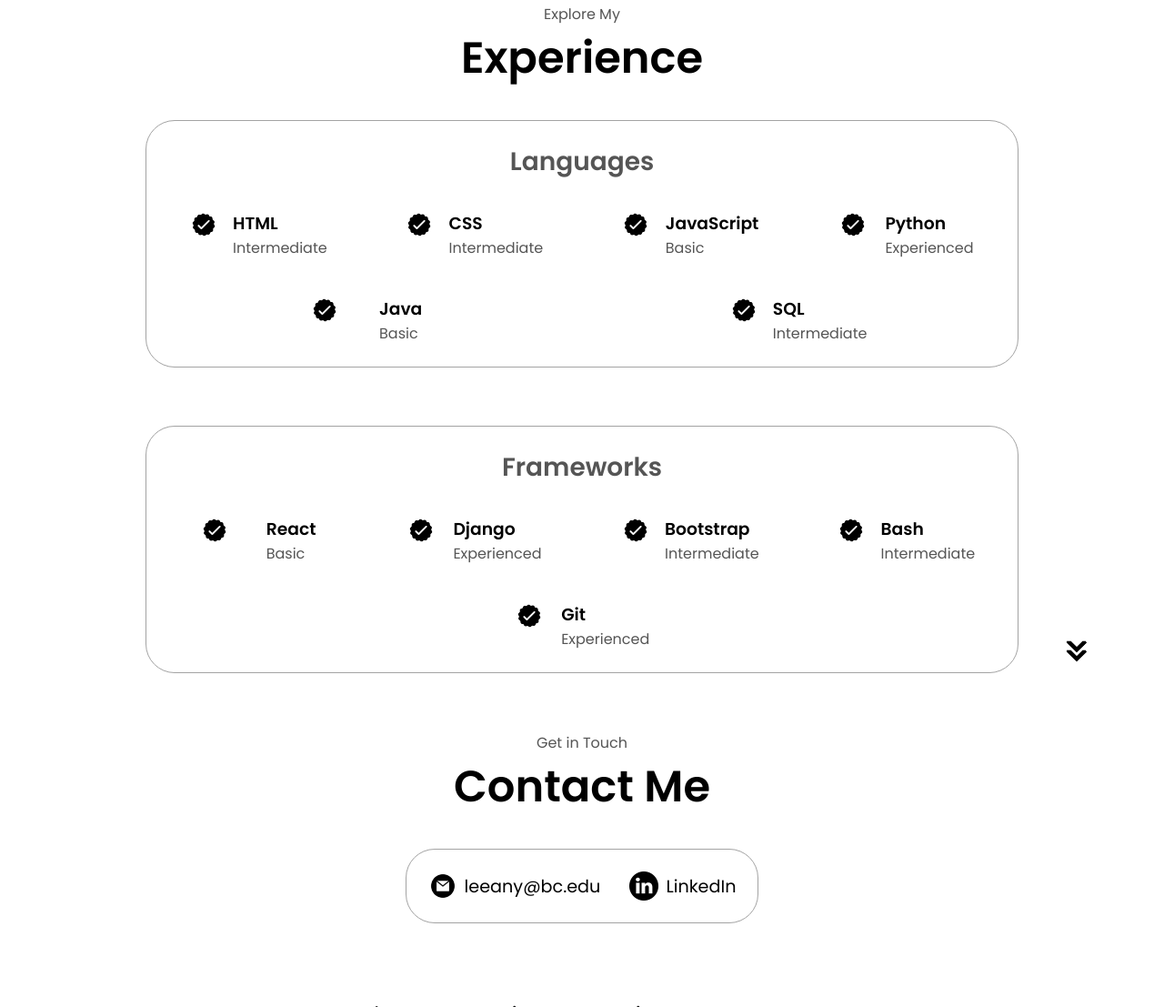
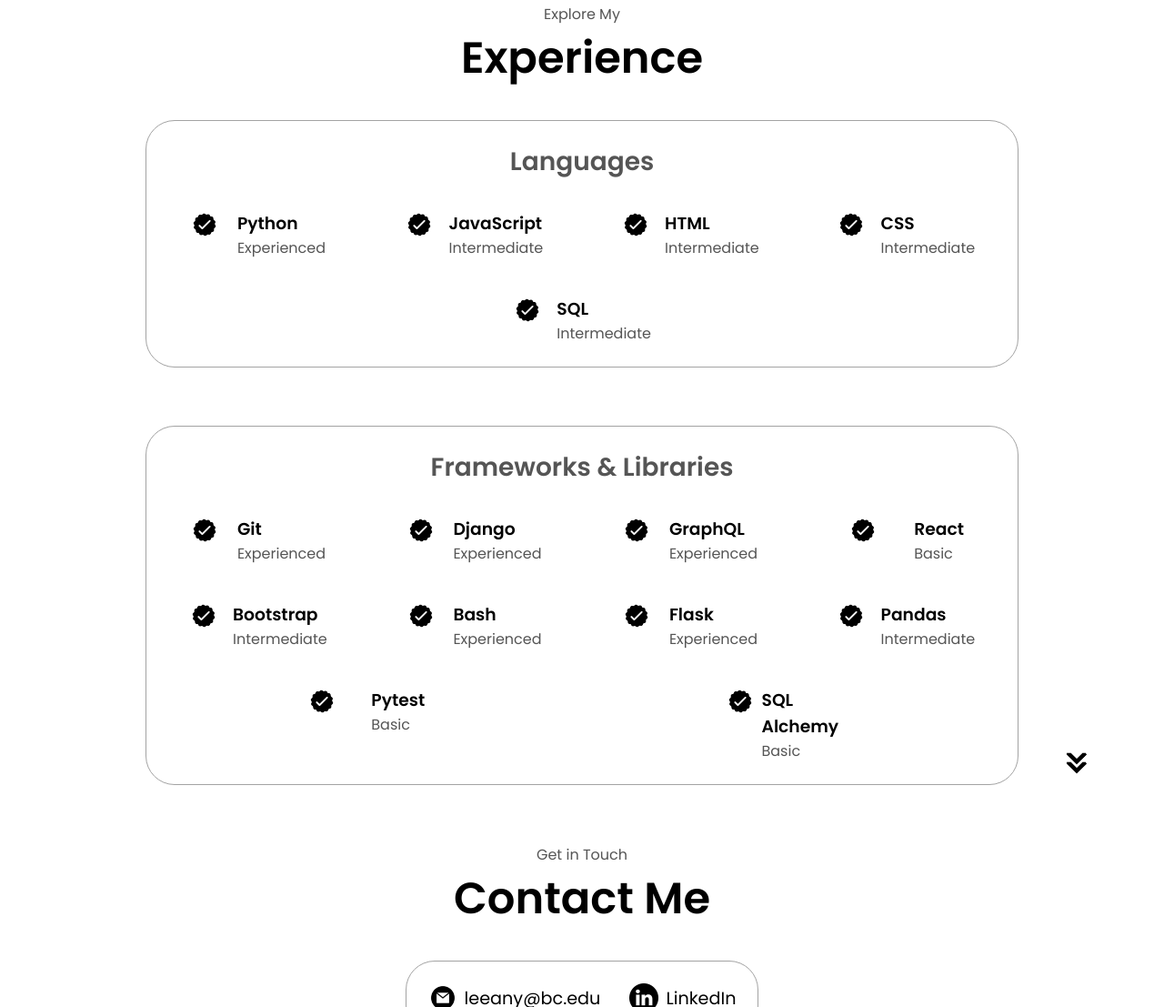
Before and after one commit to justinklee1253/Personal-Portfolio-Website, a plain HTML site: page index.html in a window 1280 px wide. Shown: the part 1693-2800 px from the top of the page at 91% size. Drawn offline with Linux system fonts and the light colour scheme.

Commit message:
Minor Tweaks and Updates

```diff
--- a/index.html
+++ b/index.html
@@ -17,7 +17,6 @@
                 <ul class="nav-links">
                     <li><a href="#about">About</a></li>
                     <li><a href="#experience">Experience</a></li>
-                    <li><a href="#projects">Projects</a></li>
                     <li><a href="#contact">Contact</a></li>
                 </ul>
             </div>
@@ -82,8 +81,12 @@
                         </div>
                     </div>
                     <div class="text-container">
-                        <p> Hello! My name is Justin Kyuhyung Lee, and I am a 3rd year student at Boston College pursuing a Bachelors of Arts in Computer Science. Among other things, I am passionate about becoming the best version of myself and living everyday with intention and purpose. As a passionate self-starter, I am currently looking for Full-Stack Software Development Roles! Please feel free to contact me below!!
+                        <p> Hello! My name is Justin Kyuhyung Lee, and I am a 4th year student at Boston College pursuing a <strong>Bachelors of Arts in Computer Science.</strong></p> <br/>
+
+                        <p>
+                            Among other things, I am passionate about becoming the best version of myself and living everyday with intention and purpose. As a passionate self-starter, I am currently looking for Full-Stack Software Development Roles! Please feel free to contact me: <a>leeany@bc.edu</a>
                         </p>
+
                     </div>
                 </div>
             </div>
@@ -101,6 +104,20 @@
                             <article>
                                 <img src="./assets/checkmark.png" alt="Experience icon" class="icon">
                                 <div>
+                                    <h3>Python</h3>
+                                    <p>Experienced</p>
+                                </div>
+                            </article>
+                            <article>
+                                <img src="./assets/checkmark.png" alt="Experience icon" class="icon">
+                                <div>
+                                    <h3>JavaScript</h3>
+                                    <p>Intermediate</p>
+                                </div>
+                            </article>
+                            <article>
+                                <img src="./assets/checkmark.png" alt="Experience icon" class="icon">
+                                <div>
                                     <h3>HTML</h3>
                                     <p>Intermediate</p>
                                 </div>
@@ -110,27 +127,6 @@
                                 <div>
                                     <h3>CSS</h3>
                                     <p>Intermediate</p>
-                                </div>
-                            </article>
-                            <article>
-                                <img src="./assets/checkmark.png" alt="Experience icon" class="icon">
-                                <div>
-                                    <h3>JavaScript</h3>
-                                    <p>Basic</p>
-                                </div>
-                            </article>
-                            <article>
-                                <img src="./assets/checkmark.png" alt="Experience icon" class="icon">
-                                <div>
-                                    <h3>Python</h3>
-                                    <p>Experienced</p>
-                                </div>
-                            </article>
-                            <article>
-                                <img src="./assets/checkmark.png" alt="Experience icon" class="icon">
-                                <div>
-                                    <h3>Java</h3>
-                                    <p>Basic</p>
                                 </div>
                             </article>
                             <article>
@@ -147,13 +143,13 @@
             <div class="experience-details-container">
                 <div class="about-containers">
                     <div class="details-container">
-                        <h2 class="experience-sub-title">Frameworks</h2>
+                        <h2 class="experience-sub-title">Frameworks & Libraries</h2>
                         <div class="article-container">
                             <article>
                                 <img src="./assets/checkmark.png" alt="Experience icon" class="icon">
                                 <div>
-                                    <h3>React</h3>
-                                    <p>Basic</p>
+                                    <h3>Git</h3>
+                                    <p>Experienced</p>
                                 </div>
                             </article>
                             <article>
@@ -161,6 +157,20 @@
                                 <div>
                                     <h3>Django</h3>
                                     <p>Experienced</p>
+                                </div>
+                            </article>
+                            <article>
+                                <img src="./assets/checkmark.png" alt="Experience icon" class="icon">
+                                <div>
+                                    <h3>GraphQL</h3>
+                                    <p>Experienced</p>
+                                </div>
+                            </article>
+                            <article>
+                                <img src="./assets/checkmark.png" alt="Experience icon" class="icon">
+                                <div>
+                                    <h3>React</h3>
+                                    <p>Basic</p>
                                 </div>
                             </article>
                             <article>
@@ -174,14 +184,36 @@
                                 <img src="./assets/checkmark.png" alt="Experience icon" class="icon">
                                 <div>
                                     <h3>Bash</h3>
+                                    <p>Experienced</p>
+                                </div>
+                            </article>
+
+                            <article>
+                                <img src="./assets/checkmark.png" alt="Experience icon" class="icon">
+                                <div>
+                                    <h3>Flask</h3>
+                                    <p>Experienced</p>
+                                </div>
+                            </article>
+                            <article>
+                                <img src="./assets/checkmark.png" alt="Experience icon" class="icon">
+                                <div>
+                                    <h3>Pandas</h3>
                                     <p>Intermediate</p>
                                 </div>
                             </article>
                             <article>
                                 <img src="./assets/checkmark.png" alt="Experience icon" class="icon">
                                 <div>
-                                    <h3>Git</h3>
-                                    <p>Experienced</p>
+                                    <h3>Pytest</h3>
+                                    <p>Basic</p>
+                                </div>
+                            </article>
+                            <article>
+                                <img src="./assets/checkmark.png" alt="Experience icon" class="icon">
+                                <div>
+                                    <h3>SQL Alchemy</h3>
+                                    <p>Basic</p>
                                 </div>
                             </article>
                         </div>
@@ -201,7 +233,7 @@
 
                 <div class="contact-info-container">
                     <img src="./assets/linkedin.png" alt="LinkedIn Icon" class="icon contact-icon">
-                    <p><a href="https://www.linkedin.com/in/justin-lee-113735251/">LinkedIn</a></p>
+                    <p><a href="https://www.linkedin.com/in/justinklee1253/">LinkedIn</a></p>
                 </div>
             </div>
 
@@ -212,7 +244,6 @@
                     <ul class="nav-links">
                         <li><a href="#about">About</a></li>
                         <li><a href="#experience">Experience</a></li>
-                        <li><a href="#projects">Projects</a></li>
                         <li><a href="#contact">Contact</a></li>
                     </ul>
                 </div>
--- a/styles.css
+++ b/styles.css
@@ -276,6 +276,7 @@ section {
 .about-details-container {
   justify-content: center;
   flex-direction: column;
+  margin-top: 0;
 }
 
 .about-containers,
@@ -304,6 +305,8 @@ section {
 }
 
 .section-container {
+  display: flex;
+  align-items: flex-start;
   gap: 4rem;
   height: 80%;
 }
@@ -311,7 +314,6 @@ section {
 .section__pic-container {
   height: 400px;
   width: 400px;
-  margin: auto 0;
 }
 
 /* Experience Section */
```
Also changed, not shown: 2 other files.
